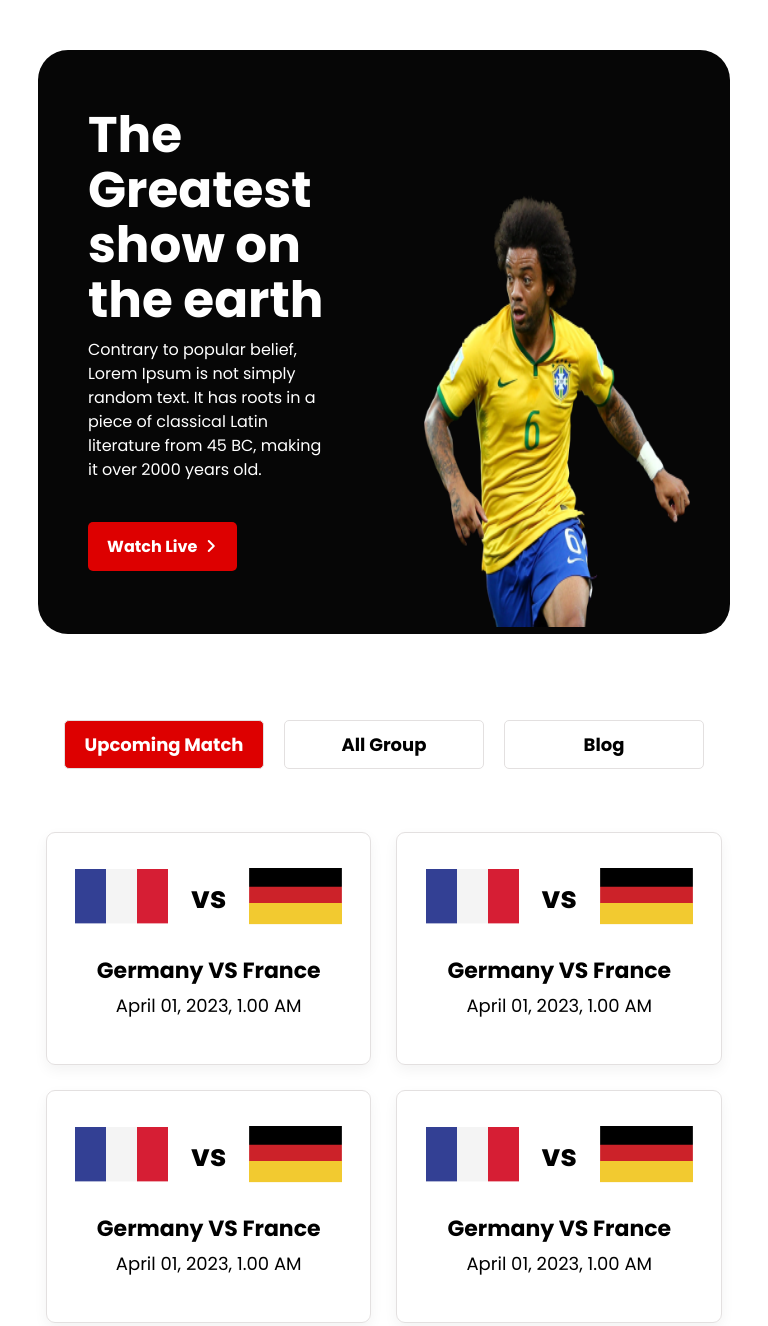
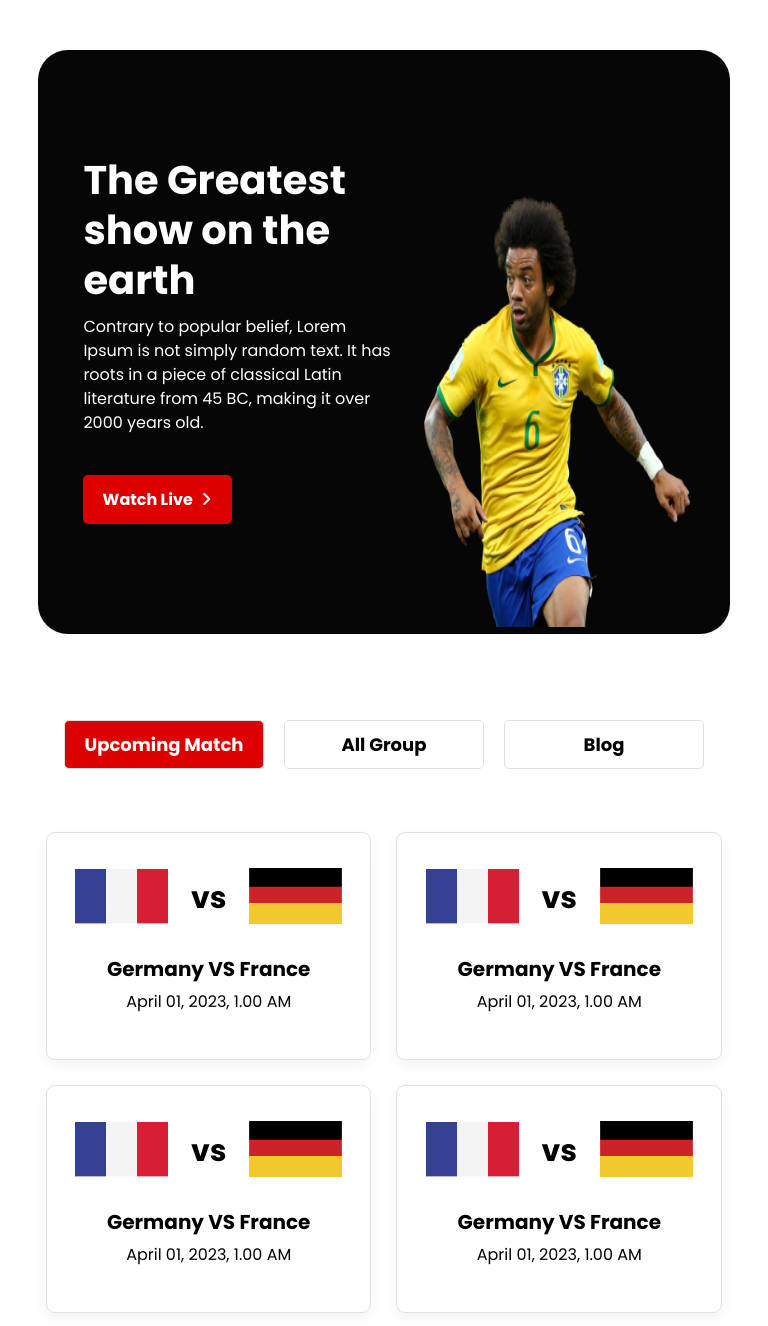
Before and after one commit to Nahid-Hasan-Sourav/Assignment-2-responsive-world-cup, a plain HTML site: page upcomingMatch.html in a window 768 px wide. Shown: the top 1326 px of the page. Drawn offline with Linux system fonts and the light colour scheme.

Commit message:
hader font size

```diff
--- a/CSS/responsive.css
+++ b/CSS/responsive.css
@@ -97,13 +97,21 @@ article .card-image-upcoming-blog h3{
 
 /* RESPONSIVE FOR TAB VIEW START HERE */
 @media (min-width:688px) and (max-width:992px){
+
+    .header-banner-part
+    .header-banner-part-left-text
+    .header-banner-part-left-inner-text h1{
+        line-height:50px;
+        font-size: 40px;
+    }
+
     .header-banner-part .header-banner-part-left-text
-    .header-banner-part-left-inner-text h1{
+    .header-banner-part-left-inner-text{
 
-        line-height:55px;
+        width: 100%;
+        margin-left: 30px;
 
     }
-
 
     .header-banner-part .header-banner-part-right-img img{
         width: 100%;
@@ -134,8 +142,6 @@ article .card-image-upcoming-blog h3{
     }
     .secend-section-blog-left-side
     .secend-section-blog-left-side-menu{
-
-
     flex-direction:row;
     height:100%;
     justify-content: center;
@@ -148,15 +154,11 @@ article .card-image-upcoming-blog h3{
 
     margin: 0px 10px;
     border: 1px solid rgb(227, 224, 224);
-
-
 }
 
 
 .secend-section-blog-right-side{
     width: 100%;
-
-
 }
 .secend-section-blog-right-side-all-card{
     display: grid;
@@ -175,6 +177,22 @@ article .card-image-upcoming-blog h3{
     text-align: center;
 }
 
+/* UPCOMING BLOG STYLE START */
+    .secend-section-blog-right-side-all-card
+    .card-details-upcoming-blog{
+
+    font-size:20px;
+}
+    .secend-section-blog-right-side-all-card
+    .card-details-upcoming-blog p{
+
+    font-size: 16px;
+    font-weight: 400;
+    font-family: 'poppins';
+    margin-top: 5px;
+}
+
+
 /* FOOTER SECTION */
     .footer-menu{
     flex-direction: column;
--- a/CSS/style.css
+++ b/CSS/style.css
@@ -69,8 +69,8 @@ HEADER SECTION BANNER PART STYLE START HERE
 .header-banner-part-left-inner-text h1{
     font-family: 'Poppins', sans-serif;
     font-weight: 700;
-    font-size:50px;
-    line-height:70px;
+    font-size:60px;
+    line-height:65px;
     margin-top: 25px;
 }
 .header-banner-part .header-banner-part-left-text
```
Lines whose indentation alone changed are shown as unchanged.
